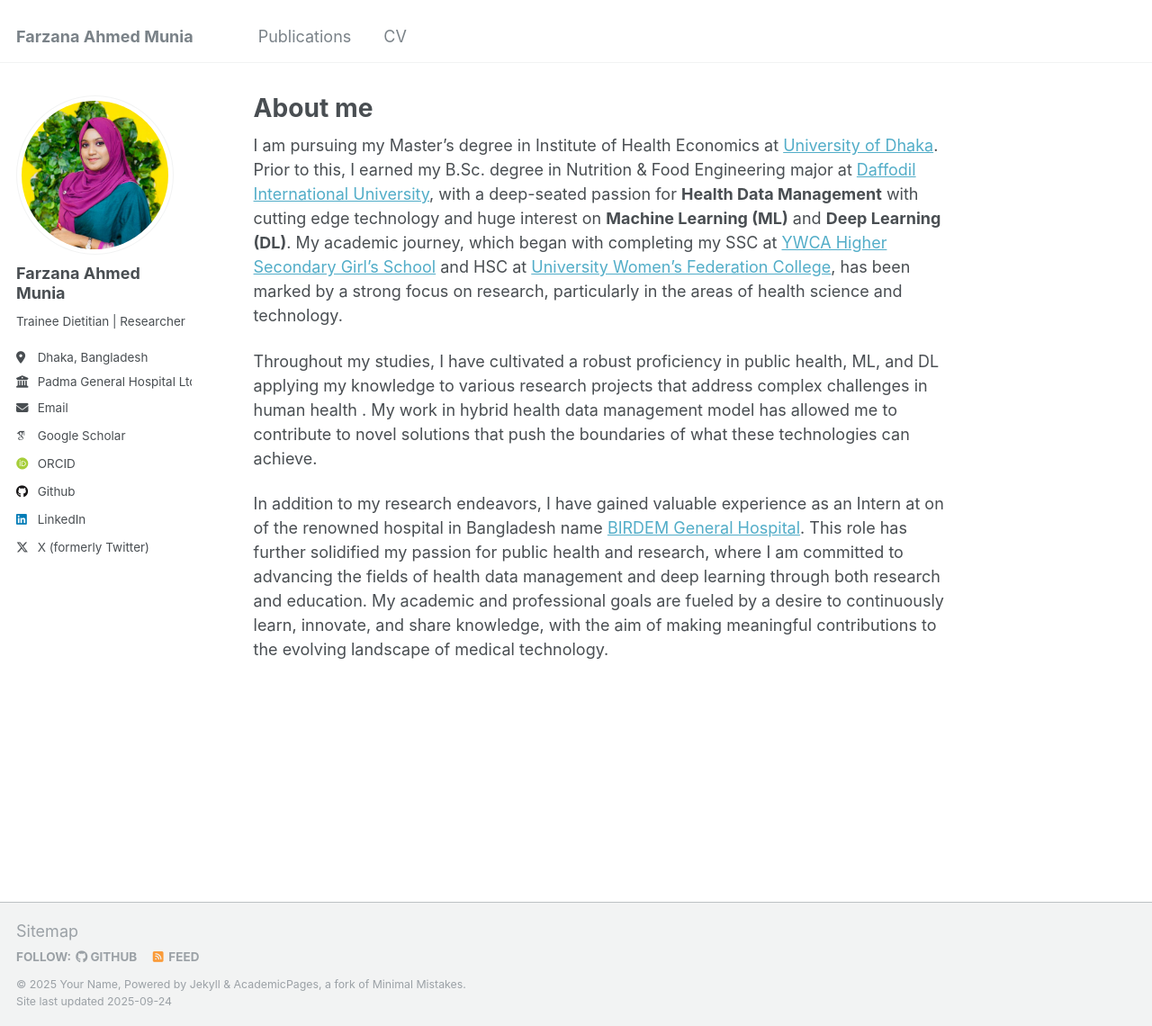
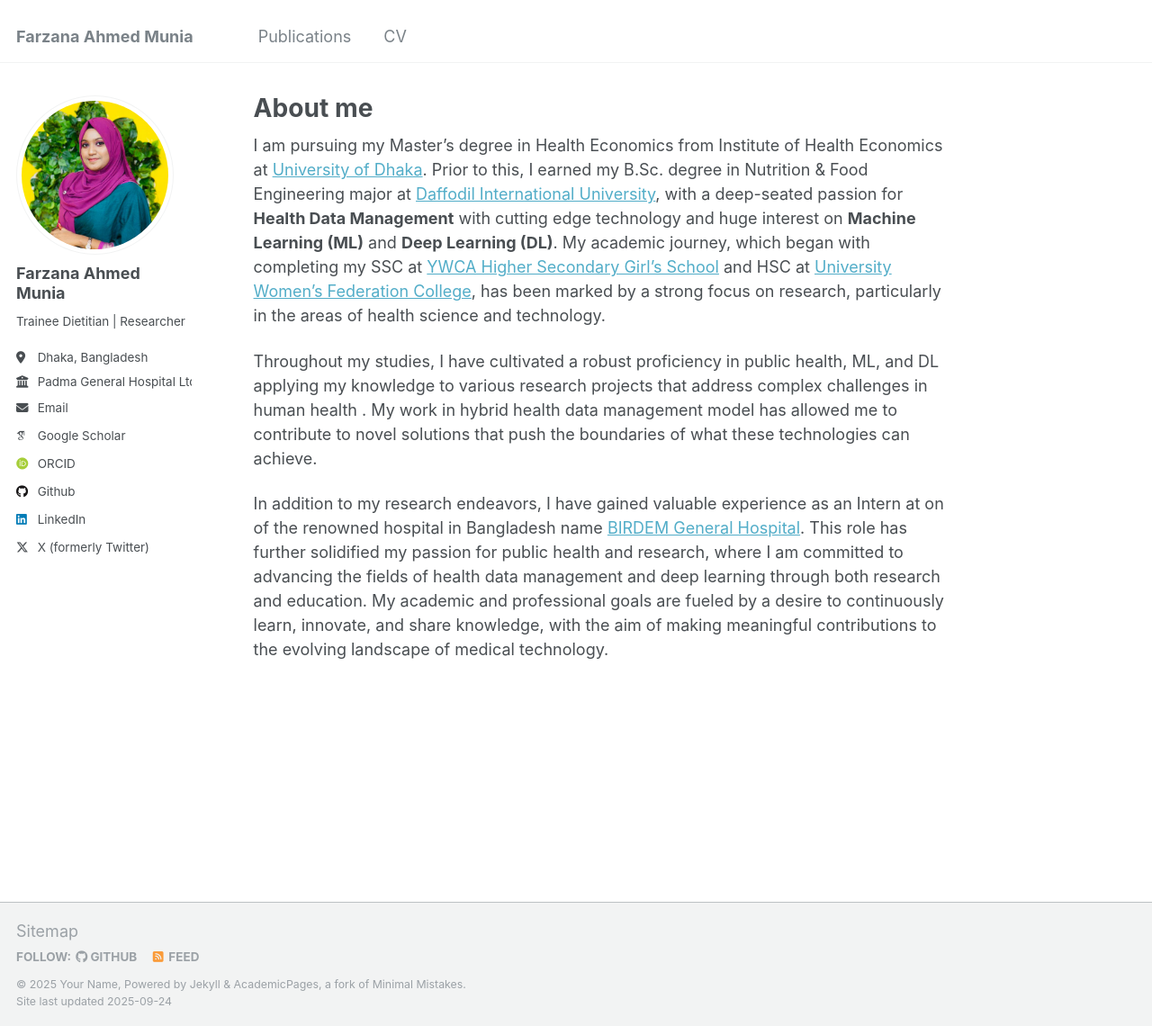
Before and after one commit to famunia/famunia.github.io, a Jekyll site: the page built from _pages/about.md, in a window 1280 px wide and 1140 px high. Shown: the whole window at 90% size. Built offline with Jekyll 4.4.1, drawn with Linux system fonts in a browser that asks for light colours; some web fonts are replaced.

Commit message:
Update about.md

```diff
--- a/_pages/about.md
+++ b/_pages/about.md
@@ -8,7 +8,7 @@ redirect_from:
 ---
 
 
-I am pursuing my Master's degree in Institute of Health Economics at [University of Dhaka](https://www.du.ac.bd/body/IHE). Prior to this, I earned my B.Sc. degree in Nutrition & Food Engineering major at [Daffodil International University](https://daffodilvarsity.edu.bd/), with a deep-seated passion for **Health Data Management** with cutting edge technology and huge interest on **Machine Learning (ML)** and **Deep Learning (DL)**. My academic journey, which began with completing my SSC at [YWCA Higher Secondary Girl’s School](https://ywca.edu.bd/main/) and HSC at [University Women’s Federation College](https://www.uwfc.edu.bd/), has been marked by a strong focus on research, particularly in the areas of health science and technology.
+I am pursuing my Master's degree in Health Economics from Institute of Health Economics at [University of Dhaka](https://www.du.ac.bd/body/IHE). Prior to this, I earned my B.Sc. degree in Nutrition & Food Engineering major at [Daffodil International University](https://daffodilvarsity.edu.bd/), with a deep-seated passion for **Health Data Management** with cutting edge technology and huge interest on **Machine Learning (ML)** and **Deep Learning (DL)**. My academic journey, which began with completing my SSC at [YWCA Higher Secondary Girl’s School](https://ywca.edu.bd/main/) and HSC at [University Women’s Federation College](https://www.uwfc.edu.bd/), has been marked by a strong focus on research, particularly in the areas of health science and technology.
 
 Throughout my studies, I have cultivated a robust proficiency in public health, ML, and DL applying my knowledge to various research projects that address complex challenges in human health . My work in hybrid health data management model has allowed me to contribute to novel solutions that push the boundaries of what these technologies can achieve.
 
```
